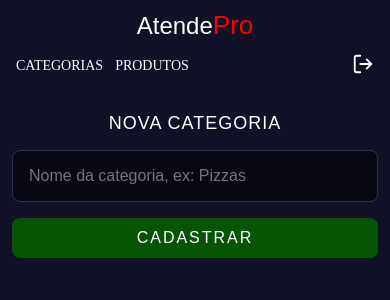
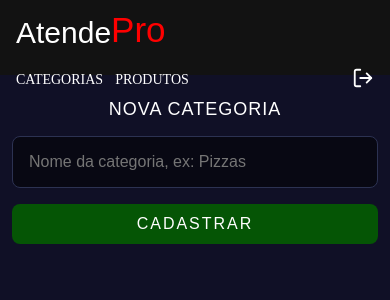
Before and after one commit to CarlosLeonardoMariano/frontend, a Next.js app: page /dashboard/categorias in a window 390 px wide. Shown: the top 300 px of the page. Built offline with nearby package versions, Linux system fonts and the light colour scheme; no server answers.

Commit message:
mensagem do commit

```diff
--- a/src/app/dashboard/components/header/styles.module.scss
+++ b/src/app/dashboard/components/header/styles.module.scss
@@ -1,3 +1,8 @@
+.headerContainer {
+  height: 5rem;
+  background-color: #121212; // só pra dar contraste, se quiser
+}
+
 .headerContante {
   max-width: 1280px;
   height: 5rem;
@@ -13,17 +18,19 @@
     color: white;
     font-family: sans-serif;
     font-size: 30px;
+
+    .p {
+      color: red;
+      font-size: 35px;
+      margin-bottom: 5px;
+    }
+  }
 }
 
-  .p{
-    color: red;
-  }
-  nav {
+.nav {
   display: flex;
-    justify-content: space-between;
   align-items: center;
-    width: 100%; // Isso permite o espaçamento total
-    max-width: 400px; // ajusta conforme quiser
+  gap: 20px;
 }
 
 .menuLinks {
@@ -53,16 +60,20 @@
 }
 
 @media (max-width: 600px) {
+  .headerContante {
     flex-direction: column;
     height: auto;
     gap: 12px;
     padding-top: 10px;
     padding-bottom: 10px;
+    align-items: flex-start;
+  }
 
-    nav {
+  .nav {
     width: 100%;
-      max-width: 100%;
+    display: flex;
     justify-content: space-between;
+    align-items: center;
   }
 
   .menuLinks {
@@ -80,5 +91,8 @@
       font-size: 26px;
     }
   }
+
+  button {
+    margin-left: 0;
   }
 }
```
Lines whose indentation alone changed are shown as unchanged.
